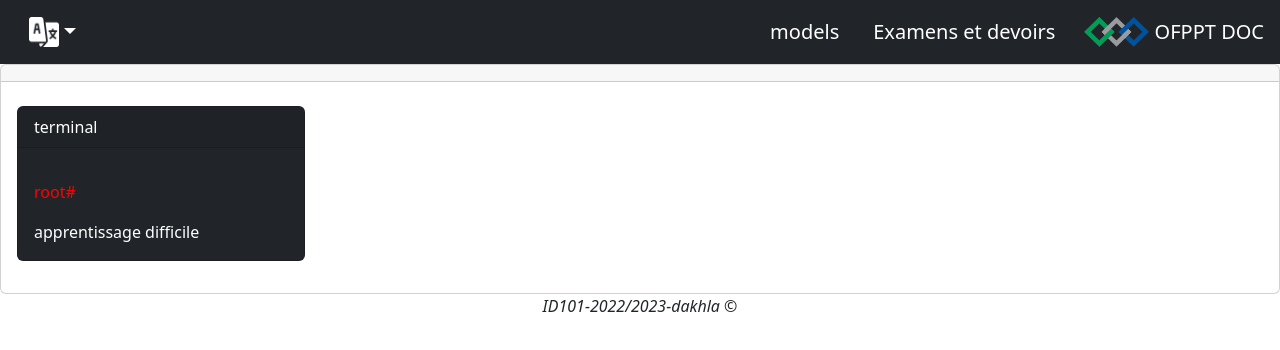
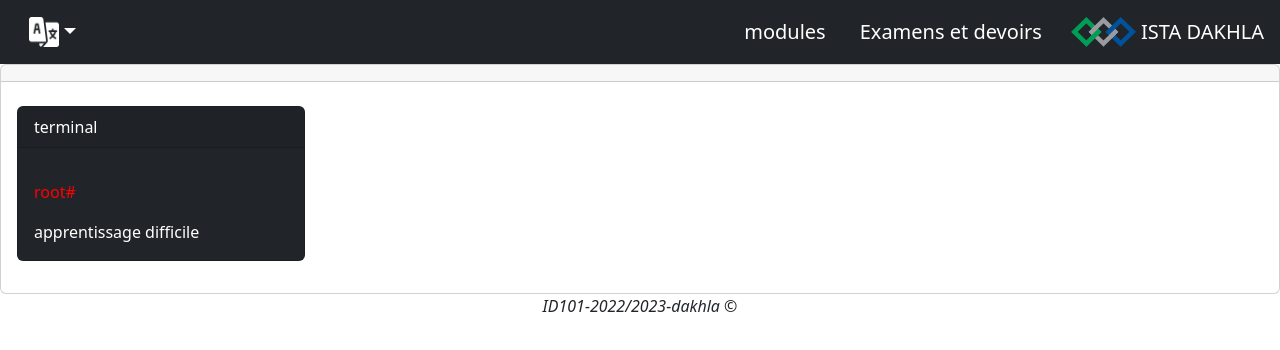
Before and after one commit to ofpptdoc/istadakhla.github.io, a plain HTML site: page francais/francais.html in a window 1280 px wide. Drawn offline with nearby package versions, Linux system fonts and the light colour scheme; files that its build step writes are made by us from their sources.

Commit message:
Add files via upload

```diff
--- a/francais/francais.html
+++ b/francais/francais.html
@@ -30,7 +30,7 @@
           <div class="collapse navbar-collapse justify-content-end  " id="collapsibleNavbar">
             <ul class="navbar-nav  ">
               <li class="nav-item">
-                <a class="btn btn-dark btn-lg " href="./modules/1.html">models</a>
+                <a class="btn btn-dark btn-lg " href="./modules/1.html">modules</a>
               </li>
               <li class="nav-item">
                 <a class="btn btn-dark  btn-lg" href="#"> Examens et devoirs </a>
@@ -38,7 +38,7 @@
             </ul>
           </div>
         </div>
-        <a class="navbar-brand" href="#"> <img src="../12.png" width="65" height="30" class="d-inline-block align-top" alt="">   OFPPT DOC</a>
+        <a class="navbar-brand" href="#"> <img src="../12.png" width="65" height="30" class="d-inline-block align-top" alt="">   ISTA DAKHLA</a>
         <button class="navbar-toggler" type="button" data-bs-toggle="collapse" data-bs-target="#collapsibleNavbar">
           <span class="navbar-toggler-icon"></span>
         </button>
```
